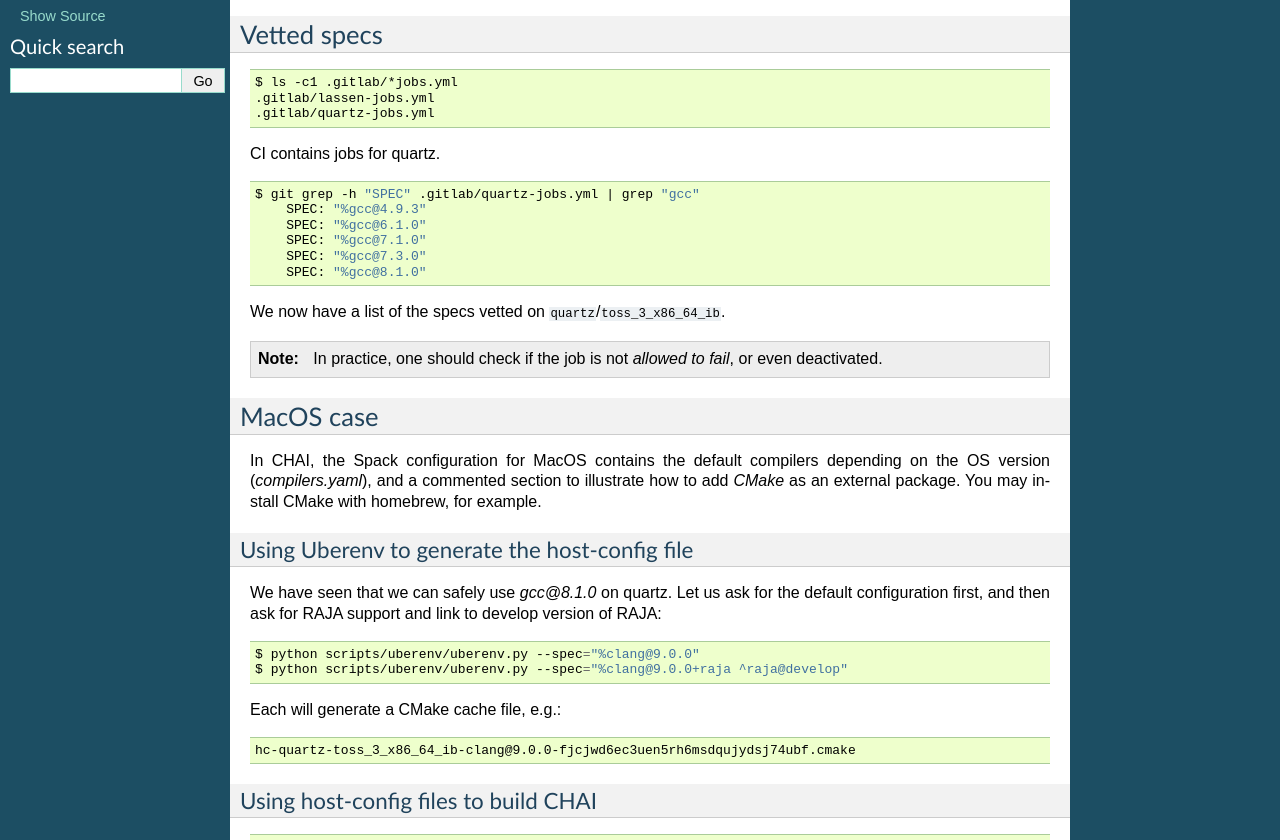
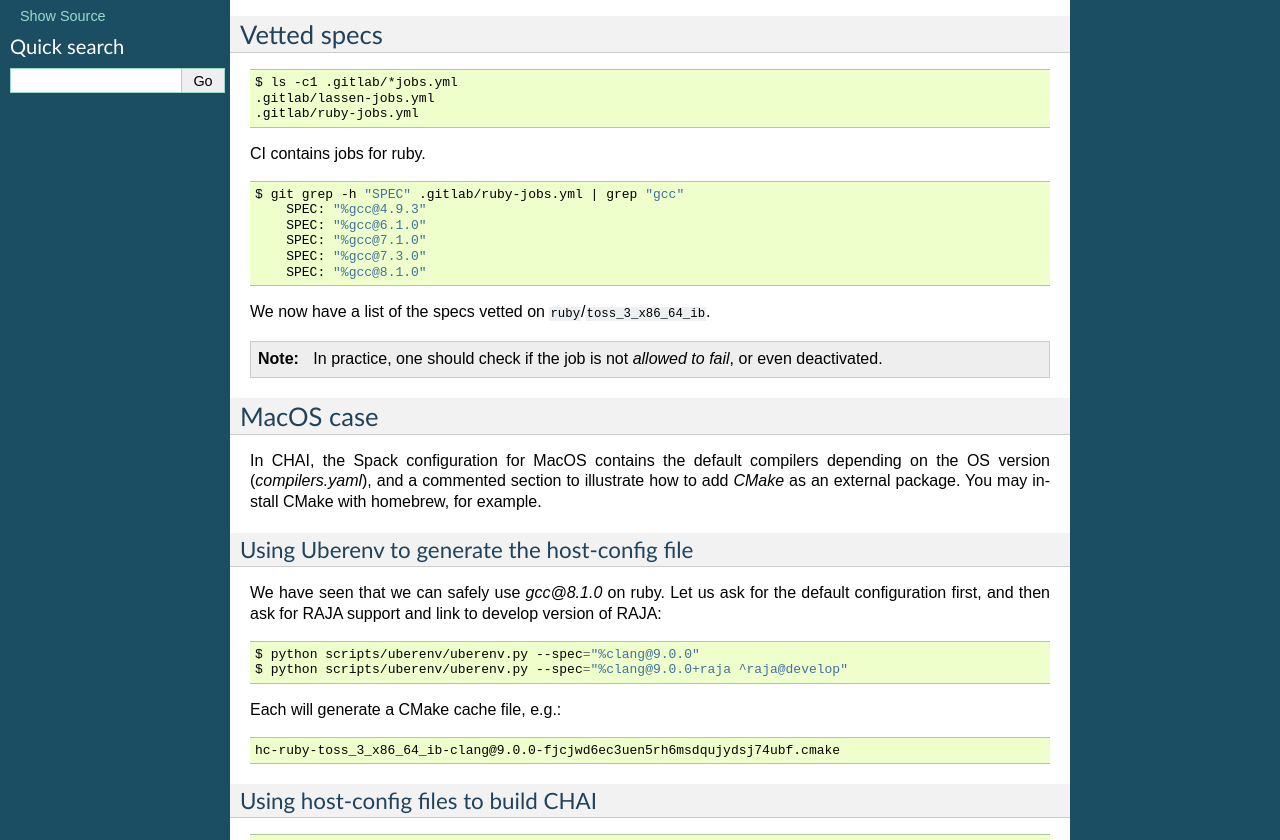
Before and after one commit to LLNL/CHAI, a Sphinx documentation site: the page built from docs/sphinx/developer/uberenv.rst, in a window 1280 px wide. Shown: the part 371-1211 px from the top of the page. Built offline with Sphinx 7.4.7, drawn with Linux system fonts in a browser that asks for light colours.

Commit message:
Switching from quartz to ruby in gitlab CI

```diff
--- a/docs/sphinx/developer/uberenv.rst
+++ b/docs/sphinx/developer/uberenv.rst
@@ -33,20 +33,20 @@
 
   $ ls -c1 .gitlab/*jobs.yml
   .gitlab/lassen-jobs.yml
-  .gitlab/quartz-jobs.yml
+  .gitlab/ruby-jobs.yml
 
-CI contains jobs for quartz.
+CI contains jobs for ruby.
 
 .. code-block:: bash
 
-  $ git grep -h "SPEC" .gitlab/quartz-jobs.yml | grep "gcc"
+  $ git grep -h "SPEC" .gitlab/ruby-jobs.yml | grep "gcc"
       SPEC: "%gcc@4.9.3"
       SPEC: "%gcc@6.1.0"
       SPEC: "%gcc@7.1.0"
       SPEC: "%gcc@7.3.0"
       SPEC: "%gcc@8.1.0"
 
-We now have a list of the specs vetted on ``quartz``/``toss_3_x86_64_ib``.
+We now have a list of the specs vetted on ``ruby``/``toss_3_x86_64_ib``.
 
 .. note::
   In practice, one should check if the job is not *allowed to fail*, or even deactivated.
@@ -60,7 +60,7 @@
 Using Uberenv to generate the host-config file
 ----------------------------------------------
 
-We have seen that we can safely use `gcc@8.1.0` on quartz. Let us ask for the default configuration first, and then ask for RAJA support and link to develop version of RAJA:
+We have seen that we can safely use `gcc@8.1.0` on ruby. Let us ask for the default configuration first, and then ask for RAJA support and link to develop version of RAJA:
 
 .. code-block:: bash
 
@@ -71,7 +71,7 @@
 
 .. code-block:: bash
 
-  hc-quartz-toss_3_x86_64_ib-clang@9.0.0-fjcjwd6ec3uen5rh6msdqujydsj74ubf.cmake
+  hc-ruby-toss_3_x86_64_ib-clang@9.0.0-fjcjwd6ec3uen5rh6msdqujydsj74ubf.cmake
 
 Using host-config files to build CHAI
 -------------------------------------
```
Also changed, not shown: .gitlab-ci.yml, 4 other files.
